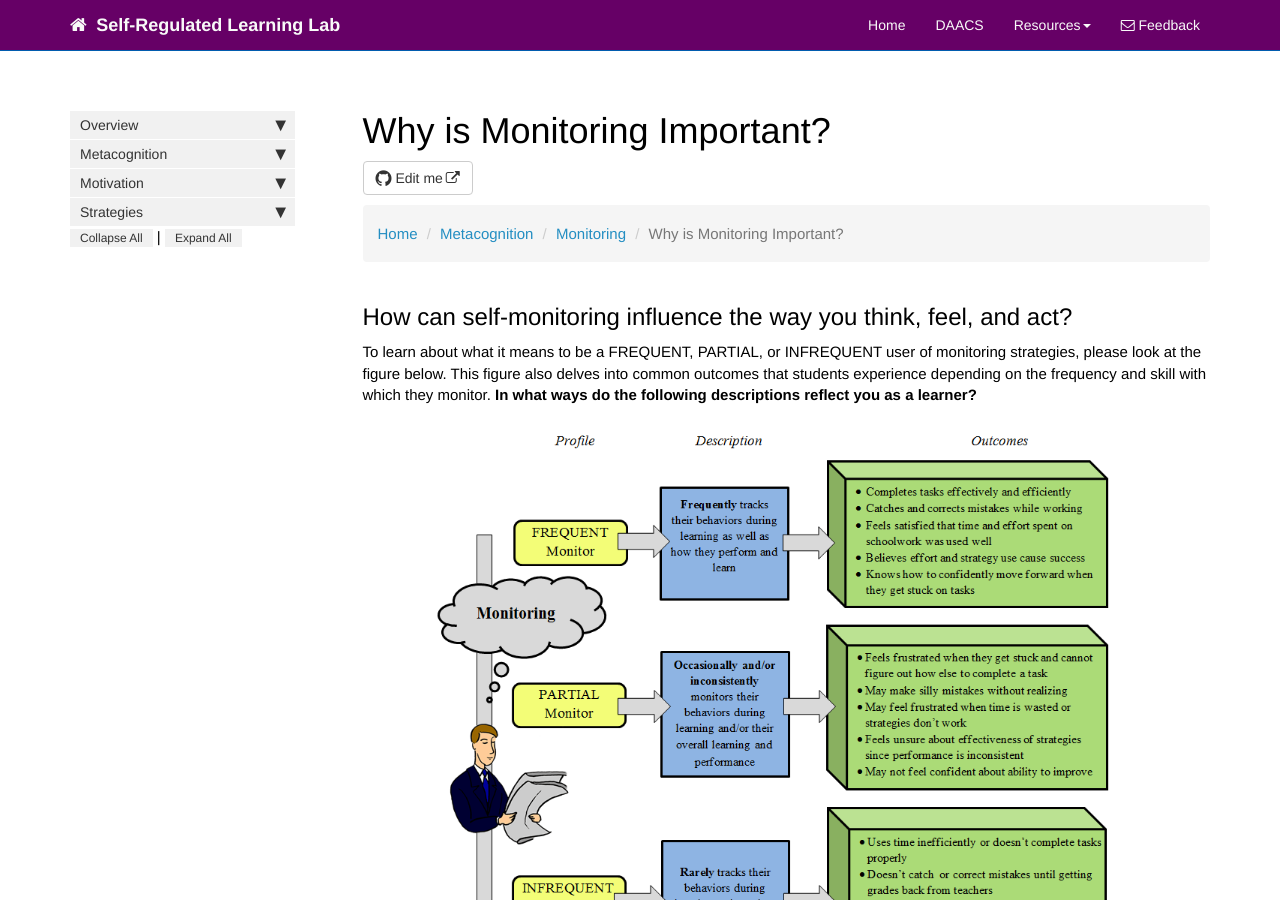
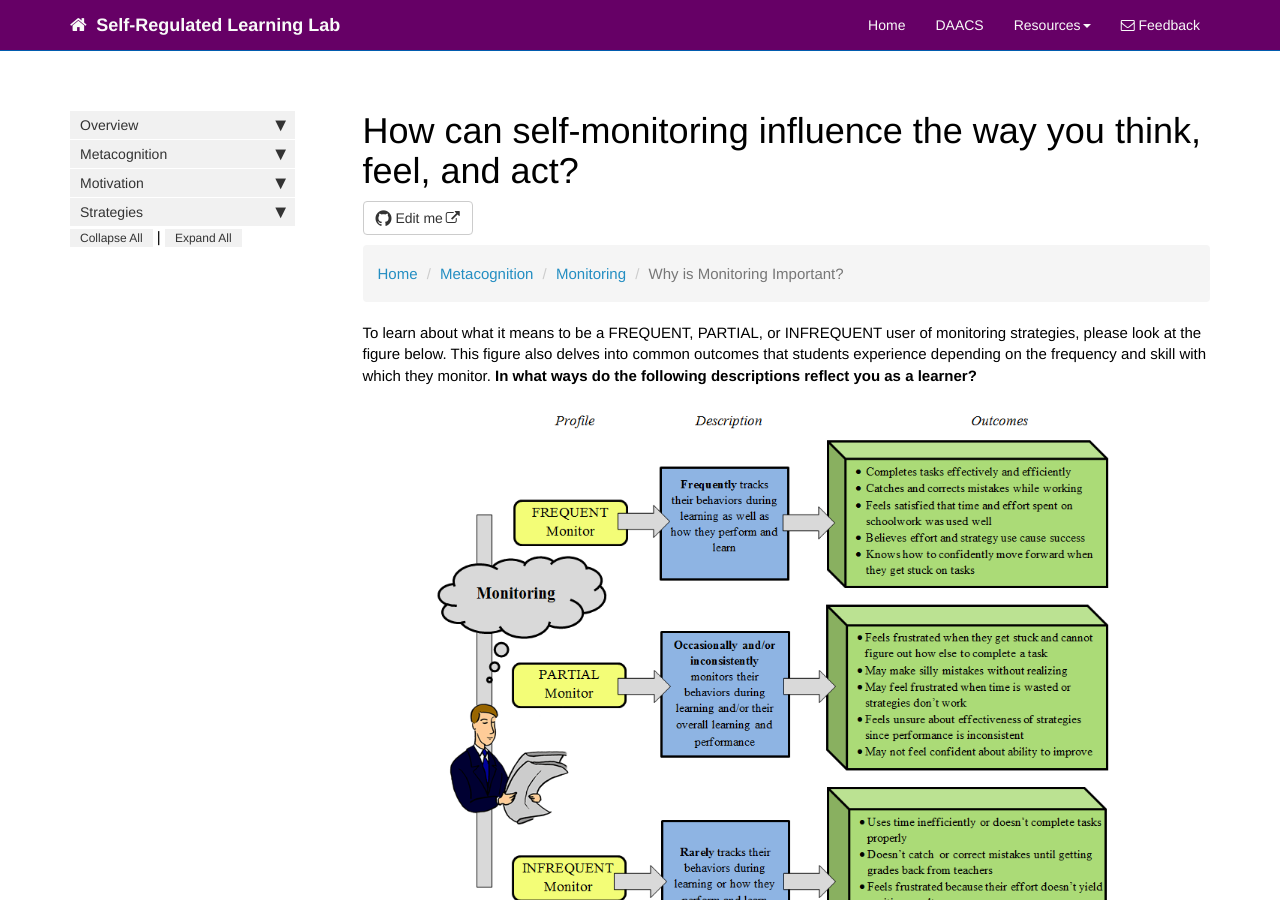
Before and after one commit to dfranklin02/SRL, a Jekyll site: the page built from docs/pages/metacognition/metacognition_monitoring_importance.md, in a window 1280 px wide and 900 px high. Built offline with Jekyll 4.4.1, drawn with Linux system fonts in a browser that asks for light colours; nearby versions of some CDN libraries; comment, search, counter and statistics services are not loaded; part of the change alters nothing that is shown.

Commit message:
Update metacognition_monitoring_importance.md

```diff
--- a/docs/pages/metacognition/metacognition_monitoring_importance.md
+++ b/docs/pages/metacognition/metacognition_monitoring_importance.md
@@ -1,5 +1,5 @@
 ---
-title: Why is Monitoring Important?
+title: How can self-monitoring influence the way you think, feel, and act?
 keywords:
 tags:
 sidebar: mydoc_sidebar
@@ -15,8 +15,6 @@ toc: false
     <li class="active">Why is Monitoring Important?</li>
 </ul>
 
-## How can self-monitoring influence the way you think, feel, and act?
-
 To learn about what it means to be a FREQUENT, PARTIAL, or INFREQUENT user of monitoring strategies, please look at the figure below. This figure also delves into common outcomes that students experience depending on the frequency and skill with which they monitor. **In what ways do the following descriptions reflect you as a learner?**
 
 <center><img src='images/Monitoring-LEARN.PNG' alt='Monitoring Influence' /></center>
```
